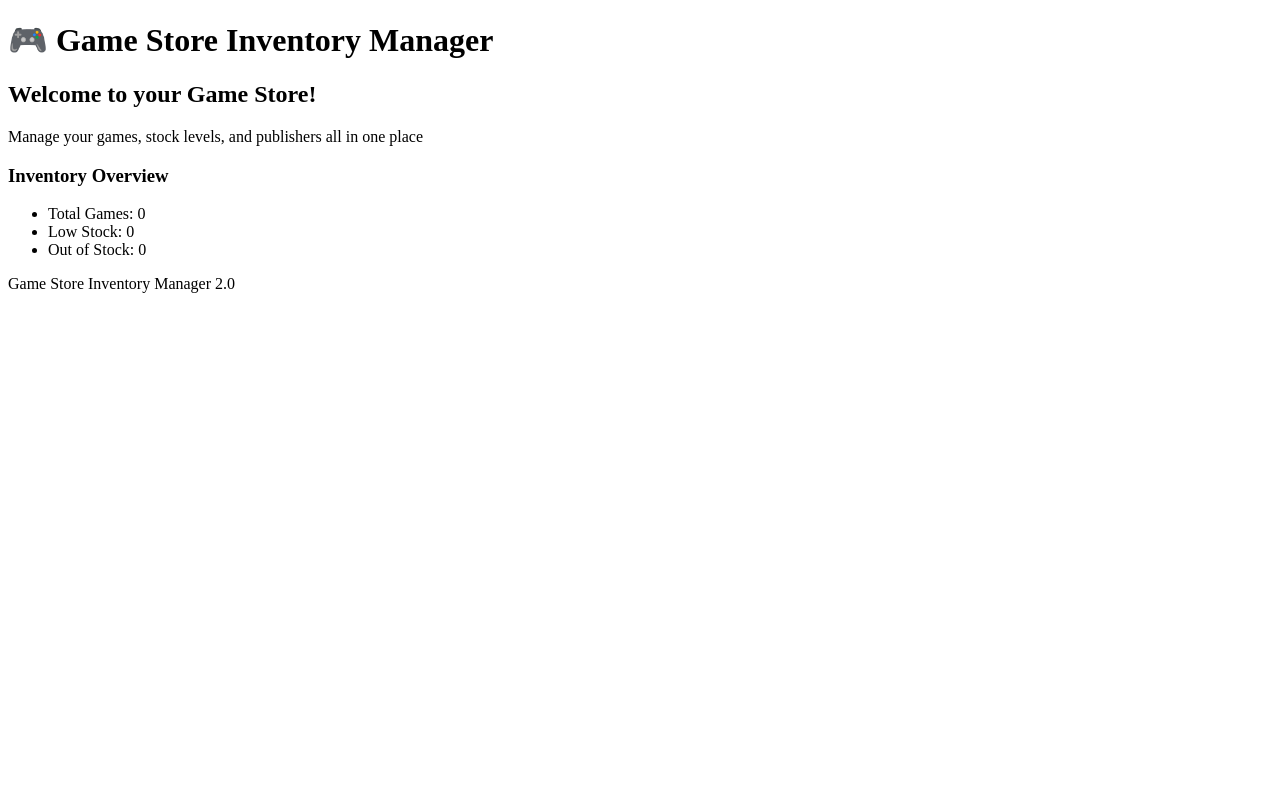
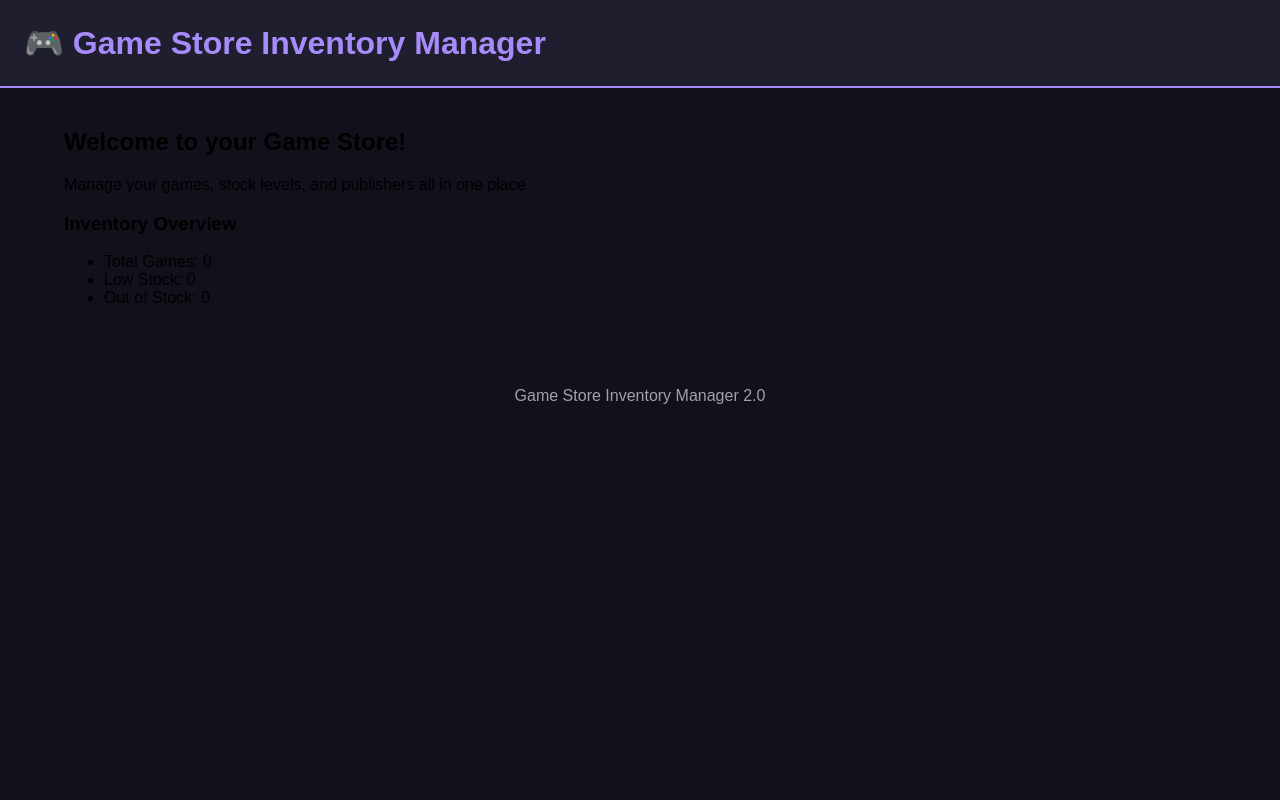
Before and after one commit to Mitchell-McShane/game-store-inventory-v2, a Flask app: page / in a window 1280 px wide. Run offline with Flask 3, Linux system fonts and the light colour scheme.

Commit message:
style: add dark gaming theme and base stylesheet

```diff
--- /dev/null
+++ b/static/css/style.css
@@ -0,0 +1,43 @@
+/* Game Store Inventory Manager - Main Stylesheet */
+
+:root {
+    --bg-primary: #11111b;
+    --bg-secondary: #1e1e2e;
+    --accent: #a78bfa;
+    --text-primary: #f8fafc;
+    --text-secondary: #a1a1aa;
+}
+
+* {
+    box-sizing: border-box;
+}
+
+body {
+    margin: 0;
+    min-height: 100vh;
+    background-color: var(--bg-primary);
+    font-family: Arial, sans-serif;
+}
+
+header {
+    background-color: var(--bg-secondary);
+    padding: 24px;
+    border-bottom: 2px solid var(--accent);
+}
+
+header h1 {
+    margin: 0;
+    color: var(--accent);
+}
+
+main {
+    max-width: 1200px;
+    margin: 40px auto;
+    padding: 0 24px;
+}
+
+footer {
+    padding: 24px;
+    color: var(--text-secondary);
+    text-align: center;
+}
--- a/templates/base.html
+++ b/templates/base.html
@@ -3,6 +3,9 @@
 <meta charset="UTF-8">
 <meta name="viewport" content="width=device-width, initial-scale=1.0">
 <title>{% block title %}Game Store Inventory{% endblock %}</title>
+
+<link rel="stylesheet" href="{{ url_for('static', filename='css/style.css') }}">
+
 </head>
 
 <body>
```
